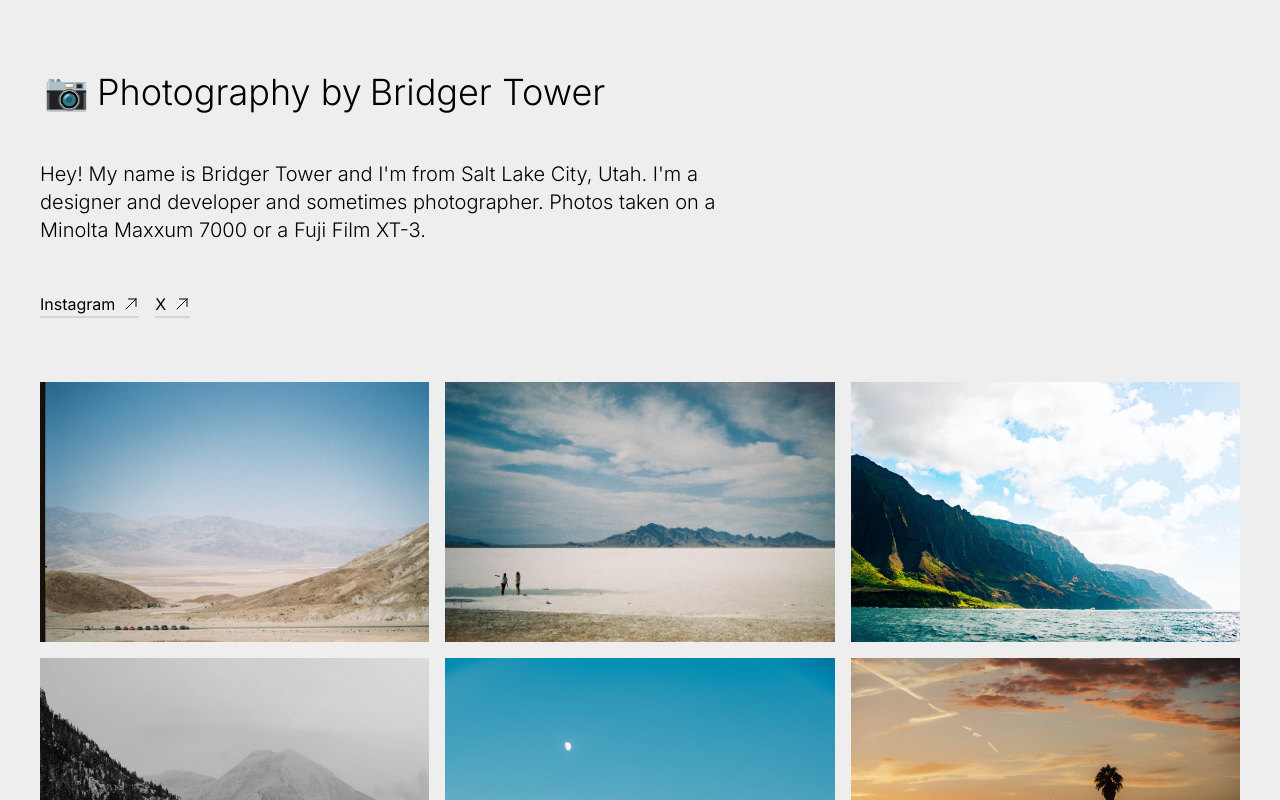
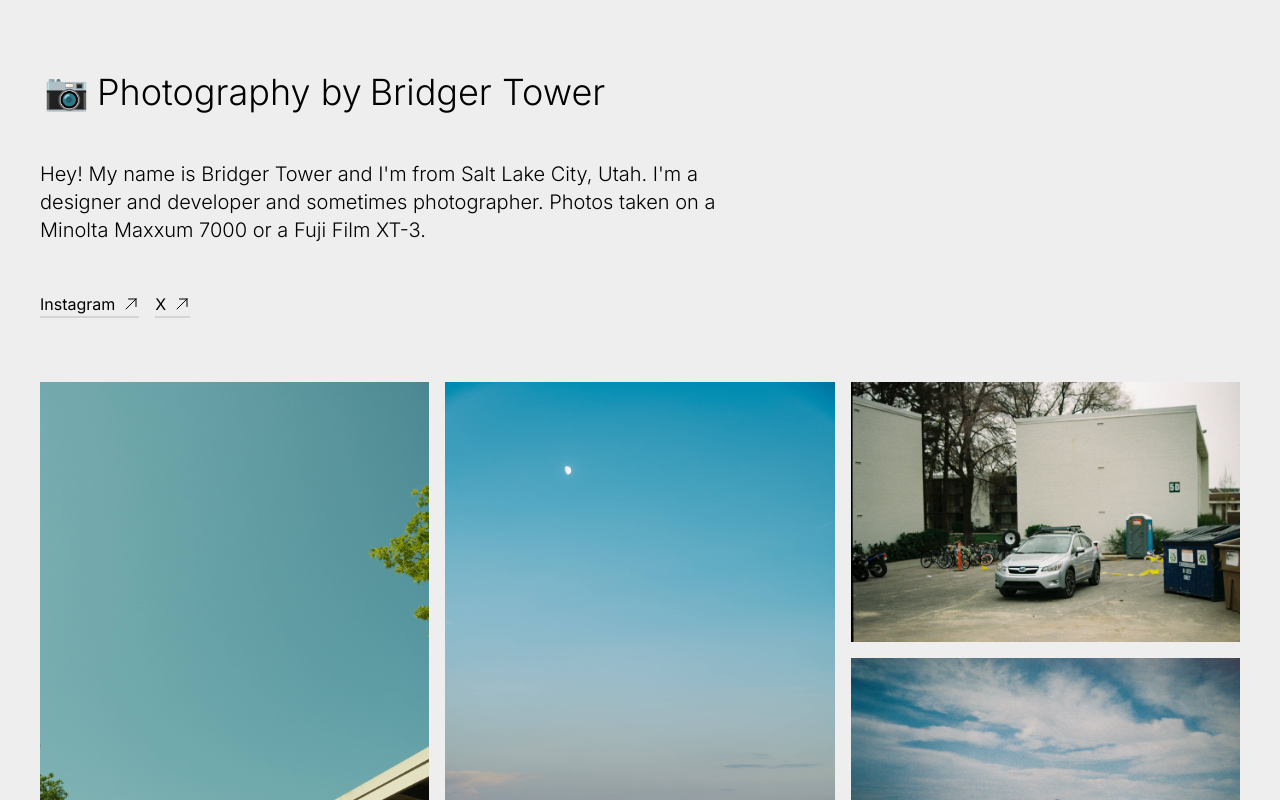
Before and after one commit to 9d8dev/photos, a Next.js app: page / in a window 1280 px wide. Shown: the top 800 px of the page. Built offline with nearby package versions, Linux system fonts and the light colour scheme.

Commit message:
organize photos randomly

```diff
--- a/components/image-grid.tsx
+++ b/components/image-grid.tsx
@@ -8,13 +8,16 @@ import settings from "@/utils/settings.json";
 const ImageGrid = () => {
   // @ts-ignore
   const imageContext: RequireContext = require.context("@/public/images", true);
-  const imageFileNames: string[] = imageContext.keys();
+  let imageFileNames: string[] = imageContext.keys();
+
+  // Randomize the order of images
+  imageFileNames = imageFileNames.sort(() => Math.random() - 0.5);
 
   const [isOpen, setIsOpen] = useState(false);
   const [activeImage, setActiveImage] = useState(null);
 
   return (
-    <div>
+    <>
       <Masonry>
         {imageFileNames.map((fileName, index) => {
           const imageSrc = imageContext(fileName).default;
@@ -37,7 +40,8 @@ const ImageGrid = () => {
         })}
       </Masonry>
 
-      {isOpen && (
+      {
+        isOpen && (
           <div className="fixed inset-0 flex items-center cursor-zoom-out justify-center bg-white bg-opacity-75 backdrop-blur-md z-10"
             onClick={() => setIsOpen(false)}>
             <Image
@@ -51,7 +55,7 @@ const ImageGrid = () => {
           </div>
         )
       }
-    </div >
+    </>
   );
 };
 
```
Lines whose indentation alone changed are shown as unchanged.
